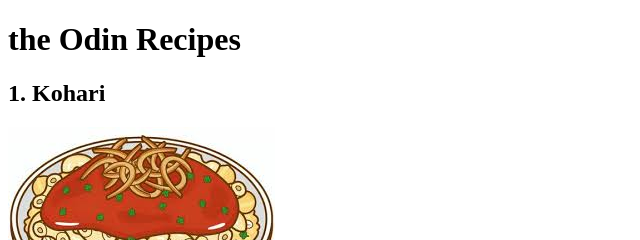
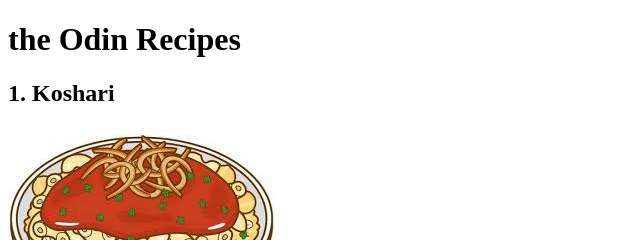
Before and after one commit to Mo7amed3nan/odin-recipes, a plain HTML site: page index.html in a window 1280 px wide. Shown: the top 240 px of the page, 0-640 px from the left. Drawn offline with Linux system fonts and the light colour scheme.

Commit message:
the final version of the website

```diff
--- a/index.html
+++ b/index.html
@@ -7,7 +7,7 @@
 <body>
     <h1> the Odin Recipes </h1>
 
-    <h2>1. Kohari</h2>
+    <h2>1. Koshari</h2>
     <a href = "recipes/koshari.html"  target = "_self" rel="noreferrer noopener"> <img src = "srcs/koshari_icon.jpg"></a>
 
 
```
